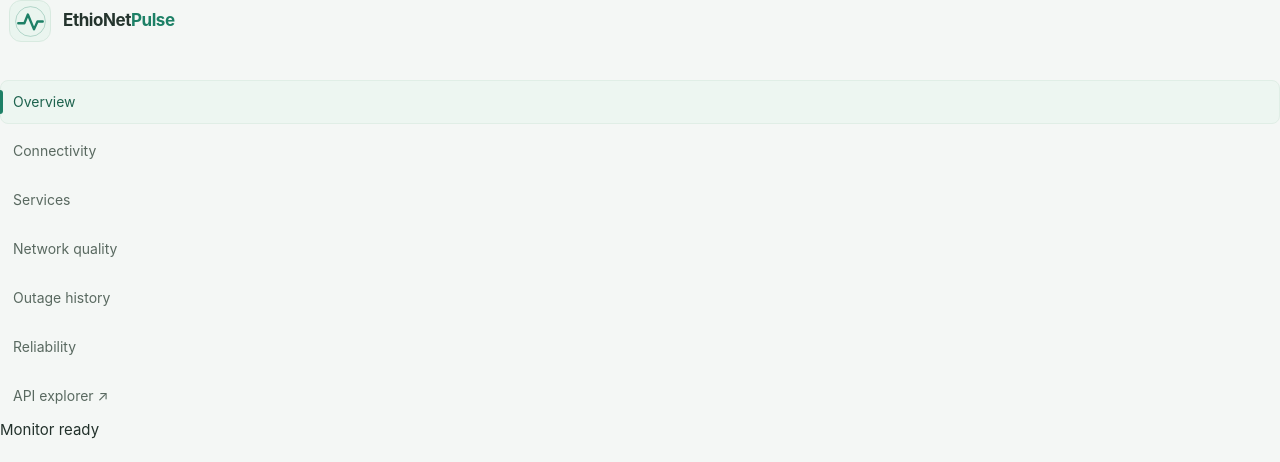
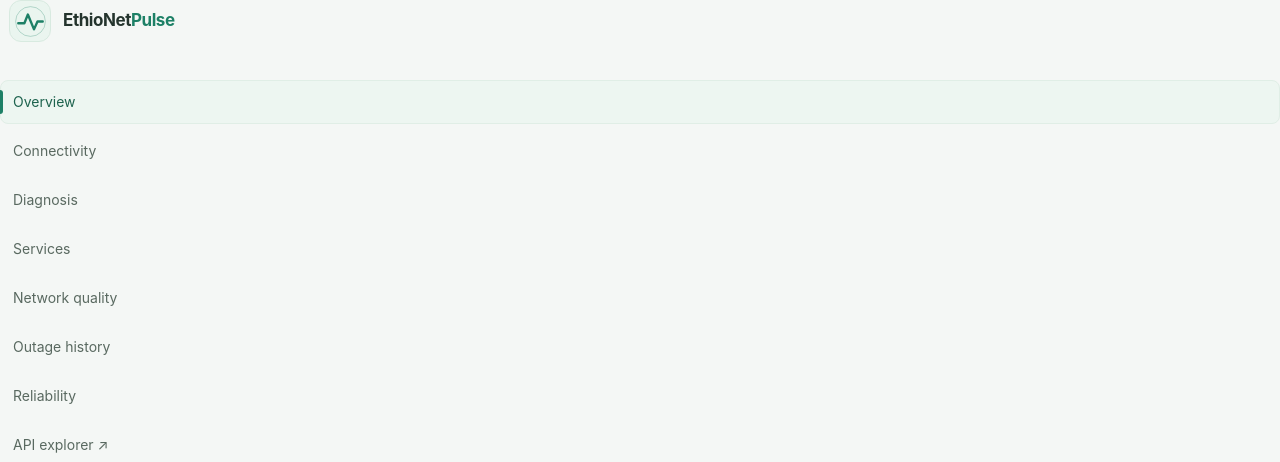
Before and after one commit to Ezra2121-et/ethionet-pulse, a FastAPI app: page / in a window 1280 px wide. Shown: the top 462 px of the page. Run offline with FastAPI, Linux system fonts and the light colour scheme; data comes from the database, SQL or seed files in the repository; data that the repository does not hold is empty.

Commit message:
Keep diagnosis visible in top navigation

```diff
--- a/app/templates/index.html
+++ b/app/templates/index.html
@@ -30,6 +30,7 @@
       <nav class="nav-links" aria-label="Main navigation">
         <a class="nav-link active" href="#overview">Overview</a>
         <a class="nav-link" href="#targets">Connectivity</a>
+        <a class="nav-link" href="#diagnosis">Diagnosis</a>
         <a class="nav-link" href="#services">Services</a>
         <a class="nav-link" href="#network-quality">Network quality</a>
         <a class="nav-link" href="#outages">Outage history</a>
```
